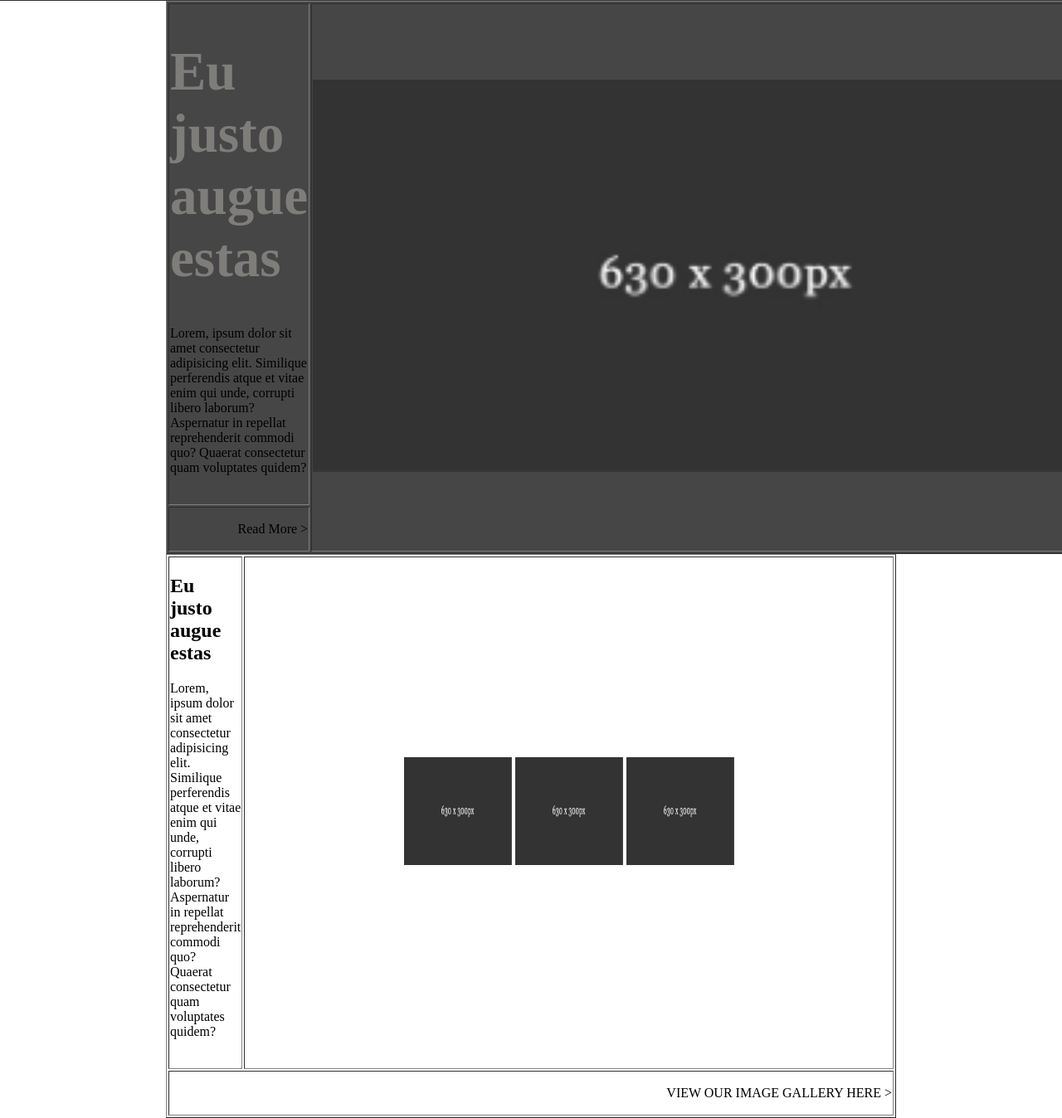
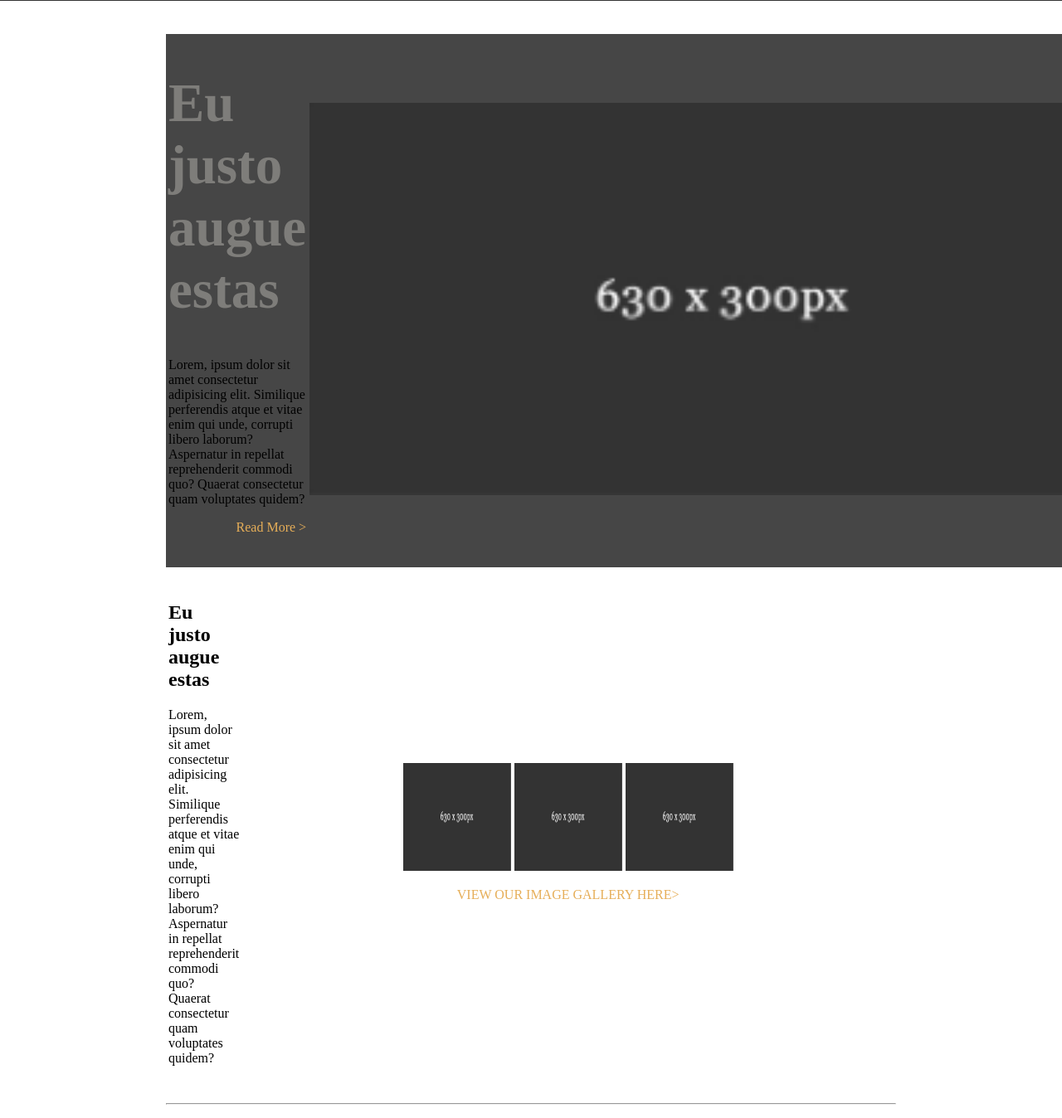
Before and after one commit to Zubizeru/ti113_html, a plain HTML site: page pagina5.html in a window 1280 px wide. Shown: the part 200-1548 px from the top of the page at 83% size. Drawn offline with Linux system fonts and the light colour scheme.

Commit message:
feat: continuando pagina 5

```diff
--- a/css/pagina05.css
+++ b/css/pagina05.css
@@ -43,6 +43,7 @@ nav {
 main {
     padding-left: 200px;
     padding-right: 200px;
+    padding-top: 40px;
 }
 
 h1 {
@@ -50,10 +51,10 @@ h1 {
     color: #7e7d7a;
 }
 
-tr {
-    padding: 50px;
-}
-
 #justoaugue {
     background-color: #464646;
 }
+
+#laranja {
+    color: #e6ae58 ;
+}
--- a/pagina5.html
+++ b/pagina5.html
@@ -33,7 +33,7 @@
         </nav>
     </header>
     <main>
-        <table id="justoaugue" border="1px" width="100%">
+        <table id="justoaugue" width="100%">
             <tr>
                 <td>
                     <h1>Eu justo augue estas</h1>
@@ -41,19 +41,17 @@
                         Similique perferendis atque et vitae enim qui unde,
                         corrupti libero laborum? Aspernatur in repellat
                         reprehenderit commodi quo?
-                        Quaerat consectetur quam voluptates quidem?</p> <br>
+                        Quaerat consectetur quam voluptates quidem?</p>
+                        <p id="laranja" align="right">Read More > </p><br>
                 </td>
                 <td rowspan="2">
                     <img width="1000" height="100%" src="Imagem/exercicio05_imagem1.png" alt="">
                 </td>
             </tr>
             <tr>
-                <td align="right">
-                    <p>Read More > </p>
-                </td>
             </tr>
-        </table>
-        <table border="1">
+        </table><br>
+        <table>
             <tr>
                 <td>
                     <h2>Eu justo augue estas</h2>
@@ -66,17 +64,13 @@
                 <td align="center"  width="900px">
                     <img width="130" height="130" src="Imagem/exercicio05_imagem1.png" alt="">
                     <img width="130" height="130" src="Imagem/exercicio05_imagem1.png" alt="">
-                    <img width="130" height="130" src="Imagem/exercicio05_imagem1.png" alt="">
-                </td>
-            </tr>
-            <tr>
-                <td colspan="2" align="right">
-                    <p>VIEW OUR IMAGE GALLERY HERE ></p>
+                    <img width="130" height="130" src="Imagem/exercicio05_imagem1.png" alt=""><br>
+                    <p align="center" id="laranja">VIEW OUR IMAGE GALLERY HERE></p>
                 </td>
             </tr>
         </table>
+        <hr/>
     </main>
-
 
 </body>
 
```
